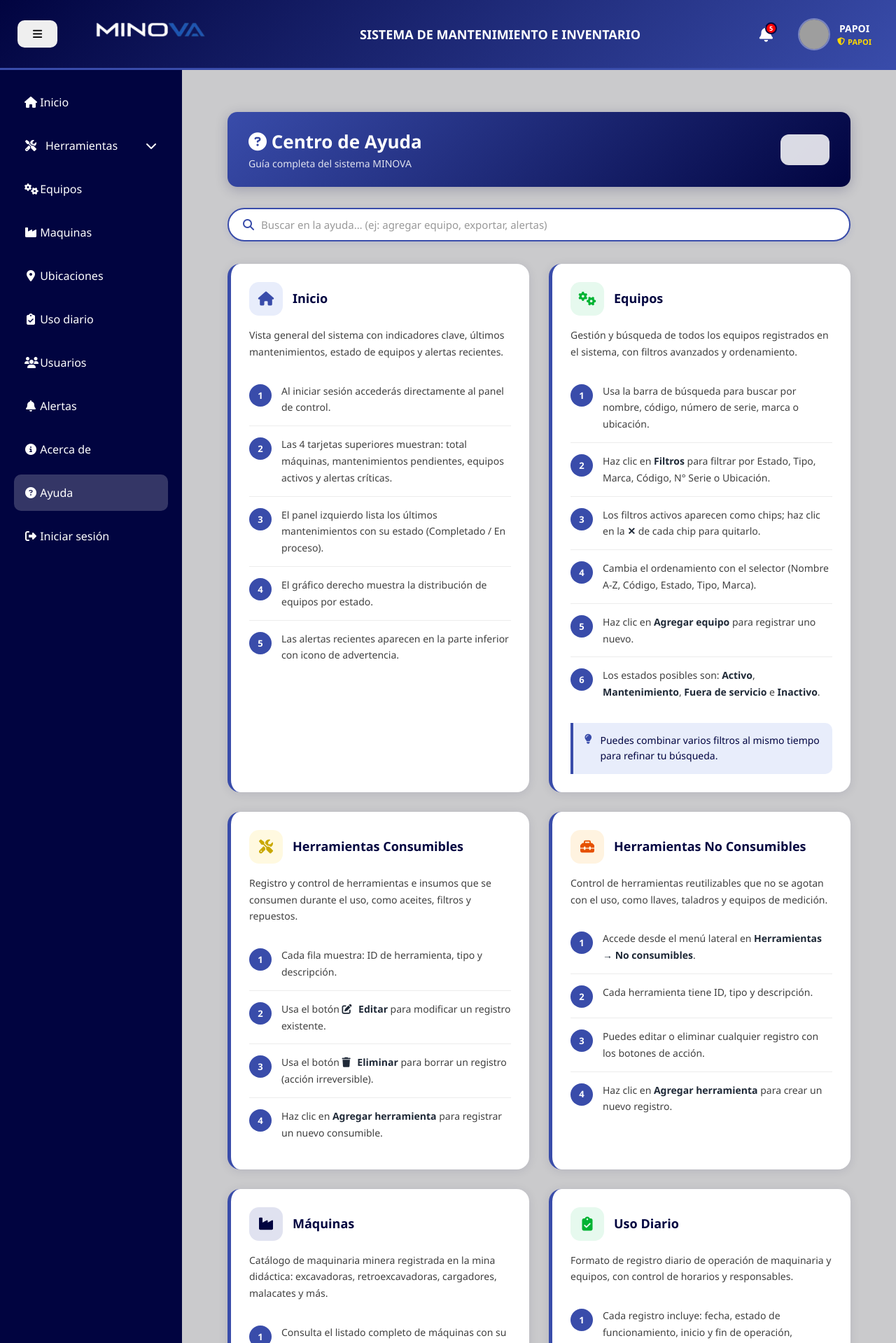
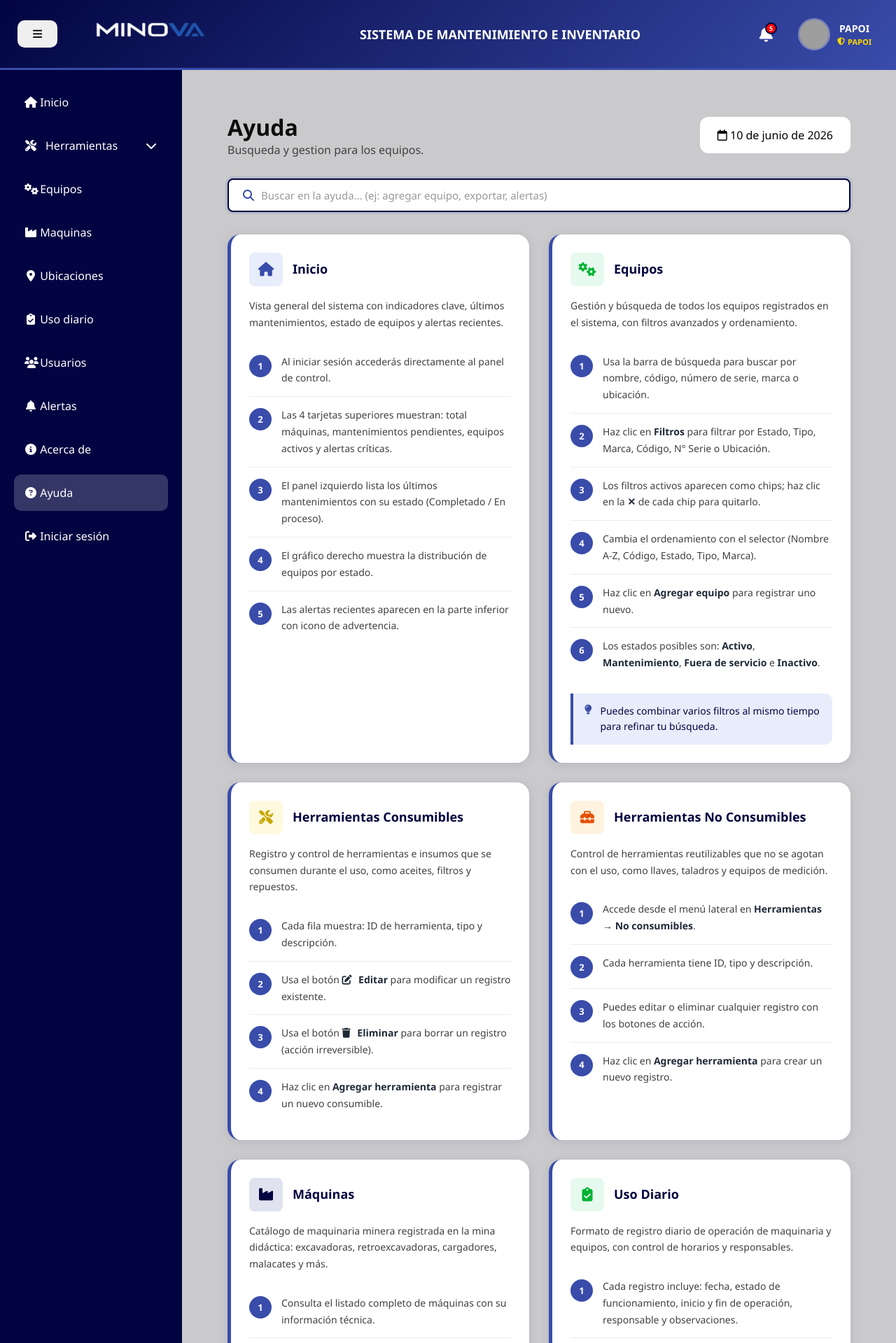
Before and after one commit to Organizacion-Minova/MINOVA, a PHP site: page /html/ayuda.html in a window 1280 px wide. Shown: the top 1919 px of the page at 70% size. Run offline with PHP 8.4, Linux system fonts and the light colour scheme; grey boxes are pictures that could not be loaded.

Commit message:
ola, pequeños cambios que hacian falta

```diff
--- a/html/acerca_de.html
+++ b/html/acerca_de.html
@@ -33,7 +33,7 @@
         <!-- HERO DEL SISTEMA -->
         <section class="about-hero panel">
             <div class="hero-logo">
-                <img src="../img/Minova - logo.png" alt="MINOVA">
+                <img src="../img/Minova-logo.png" alt="MINOVA">
             </div>
             <div class="hero-info">
                 <h2>MINOVA</h2>
--- a/html/ayuda.html
+++ b/html/ayuda.html
@@ -22,17 +22,17 @@
 
             <!-- ── ENCABEZADO ── -->
             <!-- .welcome.gradiente definido en base.css -->
-            <!-- <div class="welcome"> -->
+
             <div class="welcome">
-                <div>
-                    <h1><i class="fa-solid fa-circle-question"></i> Centro de Ayuda</h1>
-                    <p>Guía completa del sistema MINOVA</p>
-                </div>
-                <div class="date">
-                    <i class="fa-regular fa-calendar"></i>
-                    <span id="fecha-ayuda"></span>
-                </div>
+            <div>
+                <h1>Ayuda</h1>
+                <p>Busqueda y gestion para los equipos.</p>
             </div>
+            <div class="date">
+                <i class="fa-regular fa-calendar"></i>
+                <span id="fechaActual"></span>
+            </div>
+        </div>
             <!-- ── BÚSQUEDA ── -->
             <!-- .help-search definido en componentes.css -->
             <div class="help-search">
--- a/html/equipos.html
+++ b/html/equipos.html
@@ -6,7 +6,7 @@
     <title>MINOVA - EQUIPOS</title>
 
     <link rel="stylesheet" href="../styles/base.css ">
-    <link rel="stylesheet" href="../styles/estilos_ubicaciones.css">
+    <!-- <link rel="stylesheet" href="../styles/estilos_ubicaciones.css"> -->
     <link rel="stylesheet" href="../styles/estilos_tabla.css">
     <link rel="stylesheet" href="../styles/componentes.css">
     <link rel="stylesheet" href="../styles/estilos_index.css">
--- a/styles/estilos_ayuda.css
+++ b/styles/estilos_ayuda.css
@@ -13,7 +13,7 @@ AYUDA — Estilos
 ENCABEZADO
 ───────────────────────── */
 
-.welcome{
+/* .welcome{
     display:flex;
     justify-content:space-between;
     align-items:center;
@@ -24,37 +24,37 @@ ENCABEZADO
     margin-bottom:1.875rem;
     box-shadow:0 0.25rem 1.125rem rgba(1,4,64,.22);
     gap:1.25rem;
-}
+} */
 
-.welcome h1{
+/* .welcome h1{
     font-size:1.625rem;
     font-weight:700;
     margin-bottom:0.25rem;
+    color:#ffffff !important; */
+/* } */
+
+/* .welcome h1 i{
     color:#ffffff !important;
-}
+} */
 
-.welcome h1 i{
-    color:#ffffff !important;
-}
-
-.welcome p{
+/* .welcome p{
     font-size:0.875rem;
     opacity:.85;
     color:#ffffff !important;
-}
+} */
 
-.welcome .date{
+/* .welcome .date{
     display:flex;
     align-items:center;
     gap:0.5rem;
     font-size:0.875rem;
     opacity:.85;
     color:#ffffff !important;
-}
+} */
 
-.welcome .date i{
+/* .welcome .date i{
     color:#ffffff !important;
-}
+} */
 
 /* ─────────────────────────
 BÚSQUEDA
@@ -65,16 +65,16 @@ BÚSQUEDA
     align-items:center;
     gap:0.625rem;
     background:var(--white);
-    border:0.125rem solid var(--secundario);
-    border-radius:2.5rem;
+    border:0.125rem solid var(--principal);
+    border-radius:0.5rem;
     padding:0.75rem 1.25rem;
     margin-bottom:2rem;
-    box-shadow:0 0.125rem 0.625rem rgba(57,76,170,.12);
+    box-shadow: 0 0 0 0.1875rem rgba(57, 76, 170, 0.13);
     transition:.2s;
 }
 
 .help-search:focus-within{
-    box-shadow:0 0.25rem 1.125rem rgba(57,76,170,.22);
+    box-shadow:0 0.25rem 1.125rem rgba(181, 184, 197, 0.22);
 }
 
 .help-search i{
@@ -143,7 +143,7 @@ ICONOS
 .modulo-icon{
     width:3rem;
     height:3rem;
-    border-radius:0.875rem;
+    border-radius:0.5rem;
     display:flex;
     align-items:center;
     justify-content:center;
```
